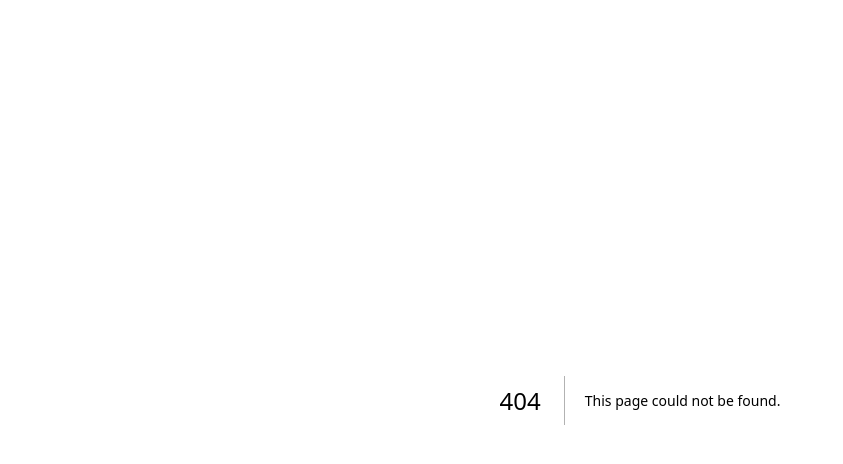
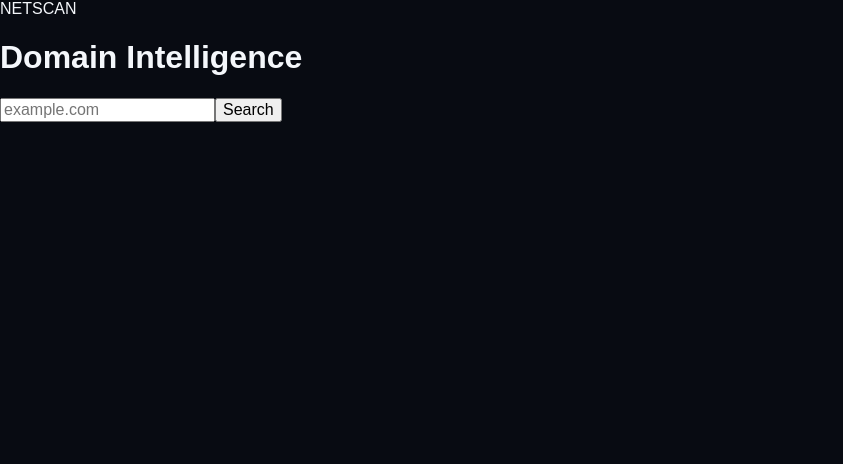
Before and after one commit to Keshav-gehlot/polaris, a Next.js app in the folder frontend/: page /netscan in a window 1280 px wide. Before the commit this address had no page. Shown: the top 464 px of the page, without its empty margins (0-843 px from the left). Built offline with nearby package versions, Linux system fonts and the light colour scheme; no server answers.

Commit message:
feat: connect NetScan frontend

```diff
--- /dev/null
+++ b/frontend/app/netscan/page.tsx
@@ -0,0 +1,4 @@
+"use client";
+import {FormEvent,useState} from "react";
+const API=process.env.NEXT_PUBLIC_API_URL;
+export default function NetScanPage(){const[domain,setDomain]=useState("");const[result,setResult]=useState<any>(null);const[loading,setLoading]=useState(false);async function submit(e:FormEvent){e.preventDefault();setLoading(true);try{const r=await fetch((API||"")+"/api/v1/netscan/domain",{method:"POST",headers:{"content-type":"application/json"},body:JSON.stringify({domain})});setResult(await r.json())}finally{setLoading(false)}}return <main className="shell"><span className="eyebrow">NETSCAN</span><h1>Domain Intelligence</h1><form onSubmit={submit}><input value={domain} onChange={e=>setDomain(e.target.value)} placeholder="example.com" required/><button disabled={loading}>{loading?"Searching...":"Search"}</button></form>{result&&<pre>{JSON.stringify(result,null,2)}</pre>}</main>}
```
